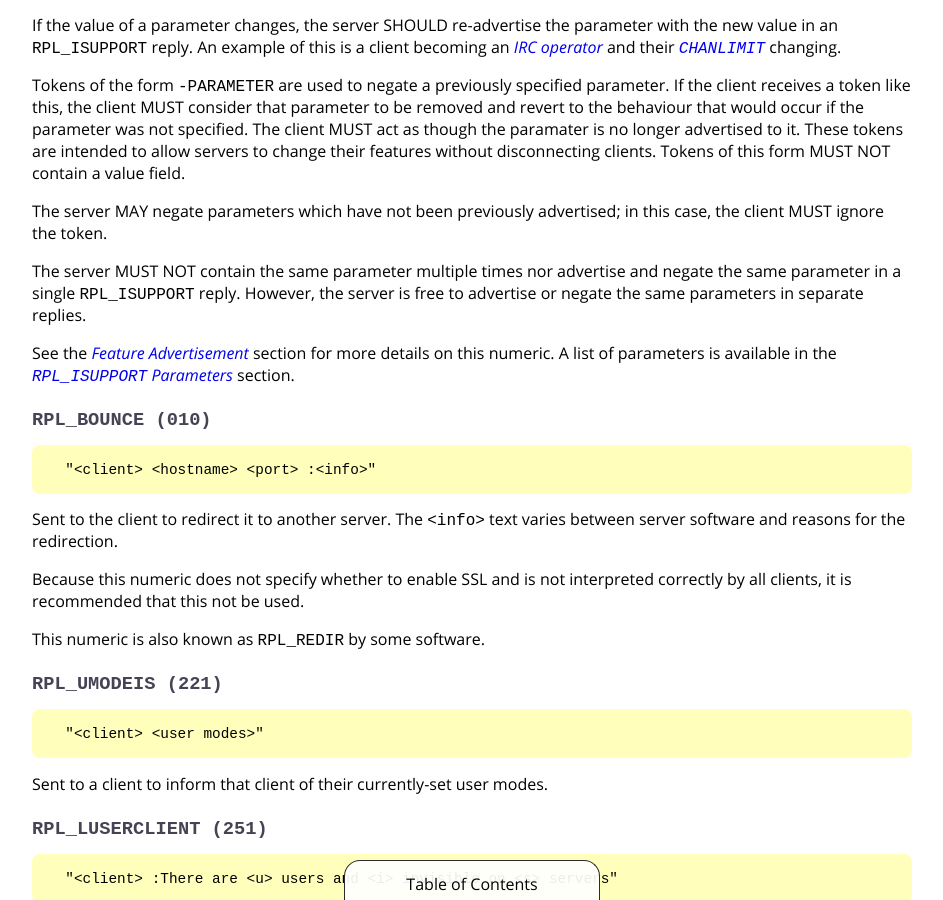
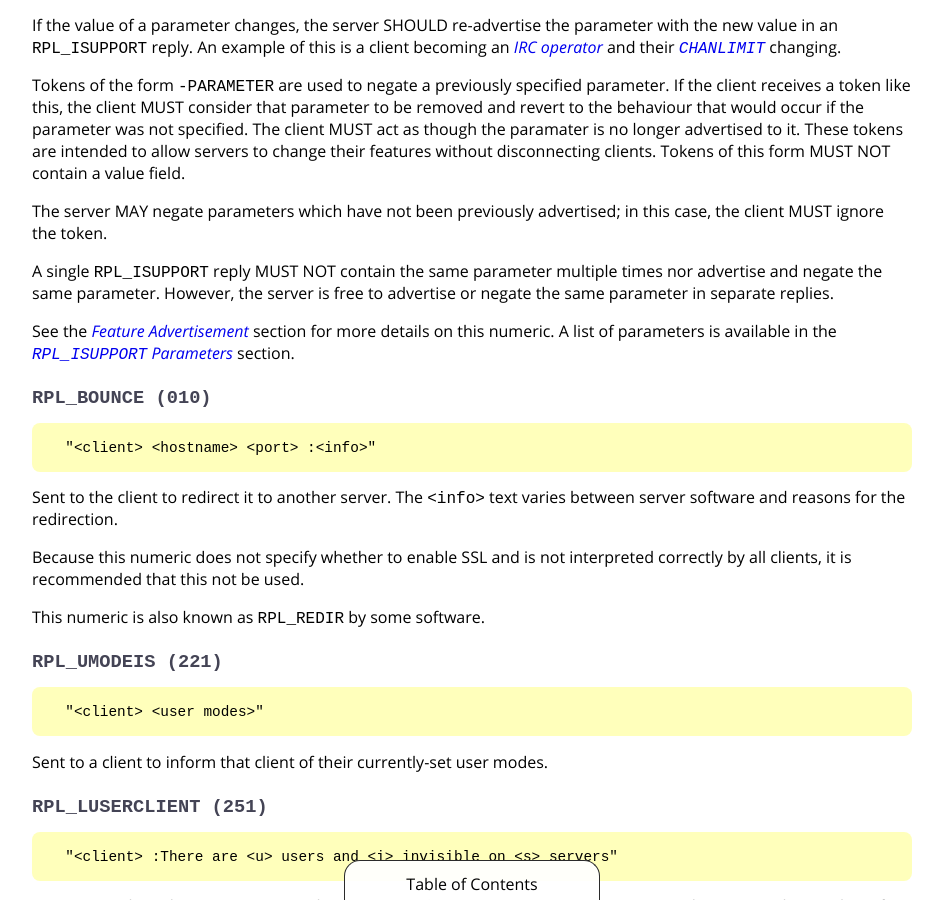
Before and after one commit to ircdocs/modern-irc, a Jekyll site: the page built from index.md, in a window 1280 px wide and 900 px high, scrolled down 39984 px. Shown: the whole window, without its empty margins (168-1111 px from the left). Built offline with Jekyll 4.4.1, drawn with Linux system fonts in a browser that asks for light colours.

Commit message:
RPL_ISUPPORT: Cleanup language

```diff
--- a/_includes/modern-appendix.md
+++ b/_includes/modern-appendix.md
@@ -67,7 +67,7 @@ Tokens of the form `-PARAMETER` are used to negate a previously specified parame
 
 The server MAY negate parameters which have not been previously advertised; in this case, the client MUST ignore the token.
 
-The server MUST NOT contain the same parameter multiple times nor advertise and negate the same parameter in a single `RPL_ISUPPORT` reply. However, the server is free to advertise or negate the same parameters in separate replies.
+A single `RPL_ISUPPORT` reply MUST NOT contain the same parameter multiple times nor advertise and negate the same parameter. However, the server is free to advertise or negate the same parameter in separate replies.
 
 See the [Feature Advertisement](#feature-advertisement) section for more details on this numeric. A list of parameters is available in the [`RPL_ISUPPORT` Parameters](#rplisupport-parameters) section.
 
```
